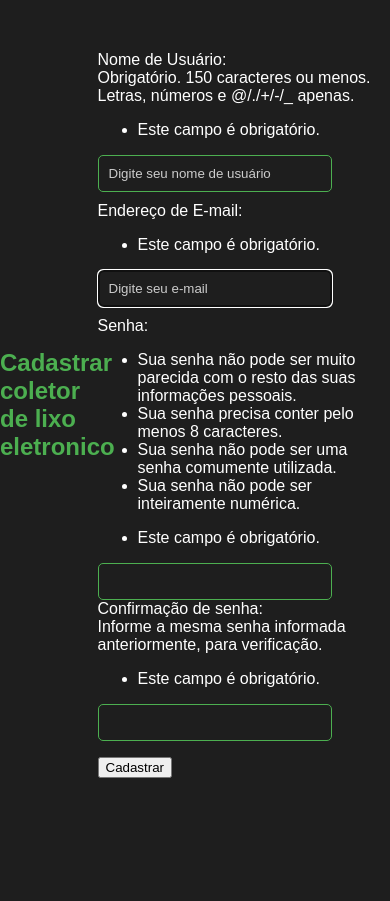
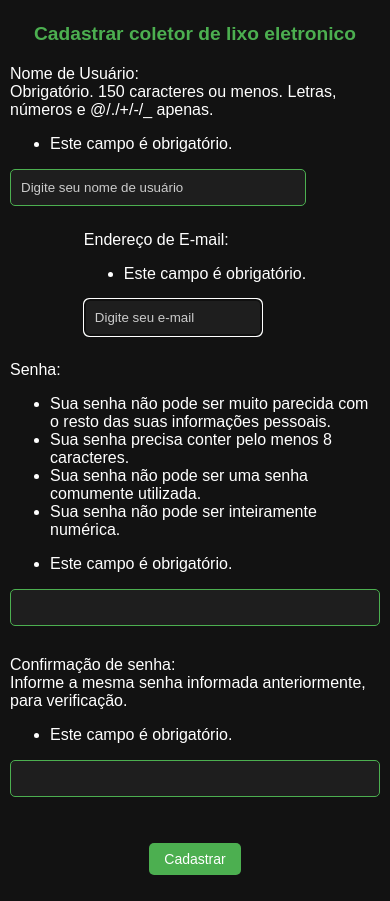
Before and after one commit to FabioGomesLima/EcoPonto, a Django app: page /cadastrar_coletor/ in a window 390 px wide. Before the commit the page ends 778 px from the top, so only its background shows below. Run offline with Django 5.2, Linux system fonts and the light colour scheme.

Commit message:
css coletor

```diff
--- a/core/static/css/coletor.css
+++ b/core/static/css/coletor.css
@@ -1,20 +1,21 @@
-/* Estilo geral */
+/* Fundo da página */
 body {
     font-family: Arial, sans-serif;
-    background-color: #1e1e1e;  /* Fundo principal preto escuro */
+    background-color: #121212;  /* Fundo escuro */
+    color: #fff;  /* Texto branco para contraste */
     margin: 0;
     padding: 0;
-    color: #fff;  /* Texto branco para contraste */
     display: flex;
-    justify-content: center;
-    align-items: center;
-    min-height: 100vh;  /* Centraliza verticalmente em telas grandes */
+    flex-direction: column;
+    justify-content: center;  /* Centraliza verticalmente */
+    align-items: center;      /* Centraliza horizontalmente */
+    min-height: 100vh;  /* Garante altura mínima para a tela inteira */
 }
 
 /* Container principal */
 .container {
     width: 90%;
-    max-width: 600px;
+    max-width: 500px;
     margin: 20px auto;
     padding: 20px;
     background-color: #333;  /* Fundo mais claro para o container */
@@ -23,19 +24,21 @@ body {
     text-align: center;
 }
 
-/* Título */
+/* Títulos */
 h1 {
     color: #4CAF50;  /* Verde para o título */
-    margin-bottom: 50px;
-    font-size: 1.8em;
-    width: 25%;
-
+    margin-bottom: 20px;
+    font-size: 1.8em;  /* Tamanho padrão para telas maiores */
+    text-align: center;
+    display: flex;
+    justify-content: center;  /* Centraliza horizontalmente */
 }
 
 /* Formulário */
-.form-container {
+form {
     display: flex;
     flex-direction: column;
+    align-items: center;
     gap: 15px;
 }
 
@@ -52,6 +55,7 @@ form textarea {
     color: #fff;  /* Texto branco */
     box-sizing: border-box;
     transition: border-color 0.3s;
+    margin-bottom: 15px;
 }
 
 /* Efeito ao focar nos inputs */
@@ -67,10 +71,10 @@ form textarea::placeholder {
     color: #ccc;  /* Placeholder mais claro */
 }
 
-/* Botão */
-.submit-btn {
+/* Botões */
+form input[type="submit"] {
     background-color: #4CAF50;  /* Verde principal */
-    color: white;
+    color: #fff;
     border: none;
     padding: 10px 20px;
     border-radius: 5px;
@@ -78,22 +82,57 @@ form textarea::placeholder {
     transition: background-color 0.3s, transform 0.2s;
 }
 
-.submit-btn:hover {
+form input[type="submit"]:hover {
     background-color: #45a049;  /* Verde mais escuro no hover */
     transform: scale(1.02);  /* Leve aumento no hover */
 }
 
-/* Responsividade para telas menores*/
+/* Imagens (se houver) */
+img {
+    border-radius: 5px;
+    box-shadow: 0 0 10px rgba(0, 0, 0, 0.5);
+    margin-bottom: 15px;
+}
+
+/* Rodapé fixo ao final da tela */
+footer {
+    background-color: #1e1e1e;  /* Fundo um pouco mais claro */
+    padding: 10px;
+    text-align: center;
+    border-top: 1px solid #333;
+    margin-top: auto;  /* Garante que o rodapé fique no final */
+}
+
+footer a {
+    color: #4CAF50;  /* Verde para o link do rodapé */
+    text-decoration: none;
+    transition: color 0.3s;
+}
+
+footer a:hover {
+    color: #45a049;  /* Verde mais escuro no hover */
+}
+
+/* Responsividade para telas menores */
 @media (max-width: 480px) {
-    h1 {
-        font-size: 1.5em;  /* Ajusta o tamanho do título */
+    body {
+        padding: 10px;
     }
 
-    .container {
-        padding: 15px;
+    h1 {
+        font-size: 1.2em;  /* Ajusta o tamanho do título para telas pequenas */
     }
 
-    .submit-btn {
+    form input[type="submit"] {
         padding: 8px 15px;
+        font-size: 14px;
+    }
+
+    form input[type="text"],
+    form input[type="email"],
+    form input[type="password"],
+    form select,
+    form textarea {
+        width: 100%;  /* Ajusta inputs para telas menores */
     }
 }
```
